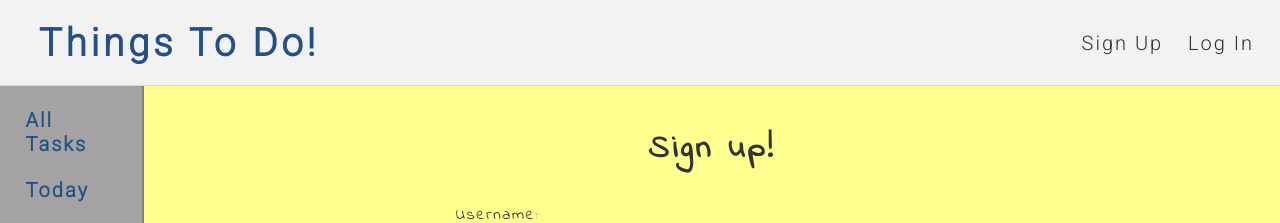
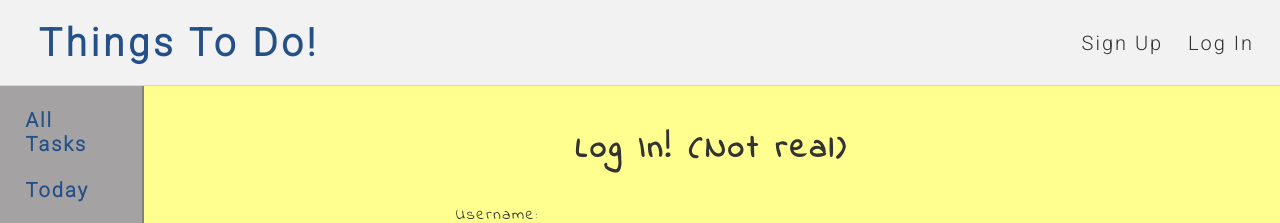
Before and after one commit to BenFin75/TodoList, a React (Create React App) app: page /users/login in a window 1280 px wide. Shown: the top 223 px of the page. Built offline with nearby package versions, Linux system fonts and the light colour scheme; no server answers.

Commit message:
fixed class names

```diff
--- a/src/LogInPage.js
+++ b/src/LogInPage.js
@@ -10,8 +10,8 @@ const LogInPage = () => {
     }
 
     return (
-        <div className="signup">
-            <h1>Sign up!</h1>
+        <div className="login">
+            <h1>Log In! (Not real)</h1>
             <form onSubmit={handleSubmit}>
                 <label>
                     Username:
```
